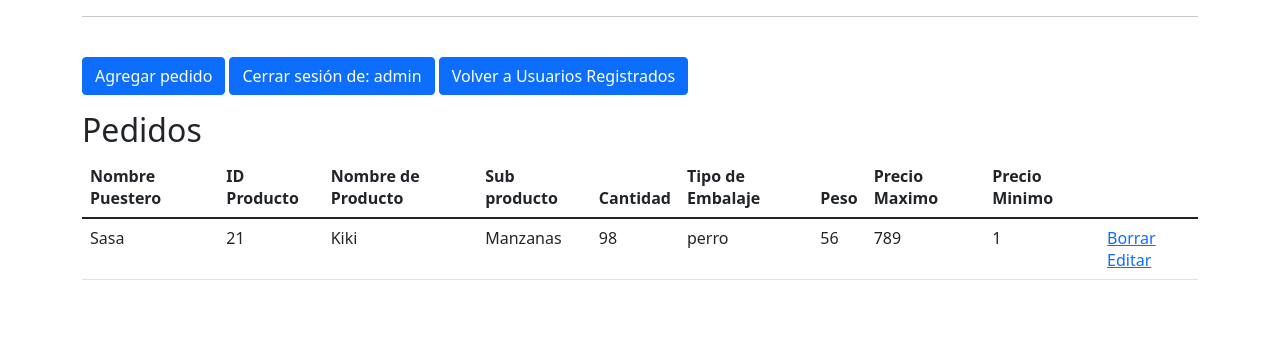
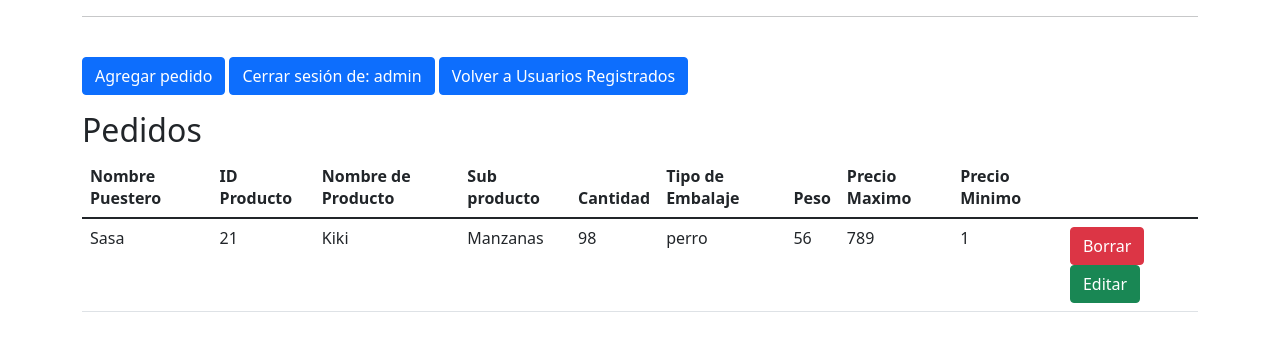
Before and after one commit to aceve-dos/mercado_central, a PHP site: page /inicio_crud.php in a window 1280 px wide. Shown: the top 351 px of the page. Run offline with PHP 8.4, Linux system fonts and the light colour scheme; a user stored in the database is signed in; data comes from the database, SQL or seed files in the repository.

Commit message:
onclick de alerta al borrar

```diff
--- a/crear.php
+++ b/crear.php
@@ -95,7 +95,7 @@ if (isset($resultado)) {
                     name="cantidad" class="form-control" min="0" max="100000" required>
                 </div>
                 <div class="form-group">
-                    <label for="tipo">Tipo de Producto</label>
+                    <label for="tipo">Tipo de Embalaje</label>
                     <input type="text" name="tipo"
                     id="tipo"
                     class="form-control" maxlength="255"required>
--- a/inicio_crud.php
+++ b/inicio_crud.php
@@ -128,8 +128,8 @@ if ($error) {
                                 <td><?php echo escapar ($fila['precio_min']); ?></td>
                                 <td>
                                     <?php if($_SESSION['nivel']==2){?>
-                                        <a href="<?= 'borrar.php?id=' . escapar ($fila['id_producto']) ?>"> Borrar</a>
-                                        <a href="<?= 'editar.php?id=' . escapar($fila['id_producto']) ?>">Editar</a>
+                                        <a href="<?= 'borrar.php?id=' . escapar ($fila['id_producto']) ?>" class="btn btn-danger" onclick="return confirm('¿Realmente quiere eliminar?')">Borrar</a>
+                                        <a href="<?= 'editar.php?id=' . escapar($fila['id_producto']) ?>" class="btn btn-success">Editar</a>
                                 </td>
                             </tr>
                             <?php
--- a/usuarios_registrados.php
+++ b/usuarios_registrados.php
@@ -55,13 +55,13 @@ if ($error) {
   <div class="row">
     <div class="col-md-12">
       <!-- form de busqueda-->
-      <form method="post" class="form-inline">
+      <!-- <form method="post" class="form-inline">
         <div class="form-group mr-3">
           <input style="width:80%;float:left;margin-right:5px;" type="text" id="nombre_cliente" name="nombre cliente" placeholder="Buscar por Nombre" class="form-control">
         </div>
         <input name="csrf" type="hidden" value="<?php echo escapar($_SESSION['csrf']); ?>">
         <button type="submit" name="submit" class="btn btn-primary">Ver usuarios</button>
-      </form>
+      </form> -->
 	    <hr>
       <!-- boton a pantalla de pedidos -->
 	    <a href="inicio_crud.php"  class="btn btn-primary mt-4">Ir a pedidos</a>
@@ -97,7 +97,7 @@ if ($error) {
                 <td><?php echo escapar($fila["nivel"]); ?></td>
                 <td>
                 <!---Editar usuario link aca--->
-                <a href="editar_u.php?id_usuario=<?php echo escapar ($fila["id_usuario"]); ?>">Editar</a>
+                <a href="editar_u.php?id_usuario=<?php echo escapar ($fila["id_usuario"]); ?>" class="btn btn-success">Editar</a>
                 </td>
               </tr>
               <?php
```
